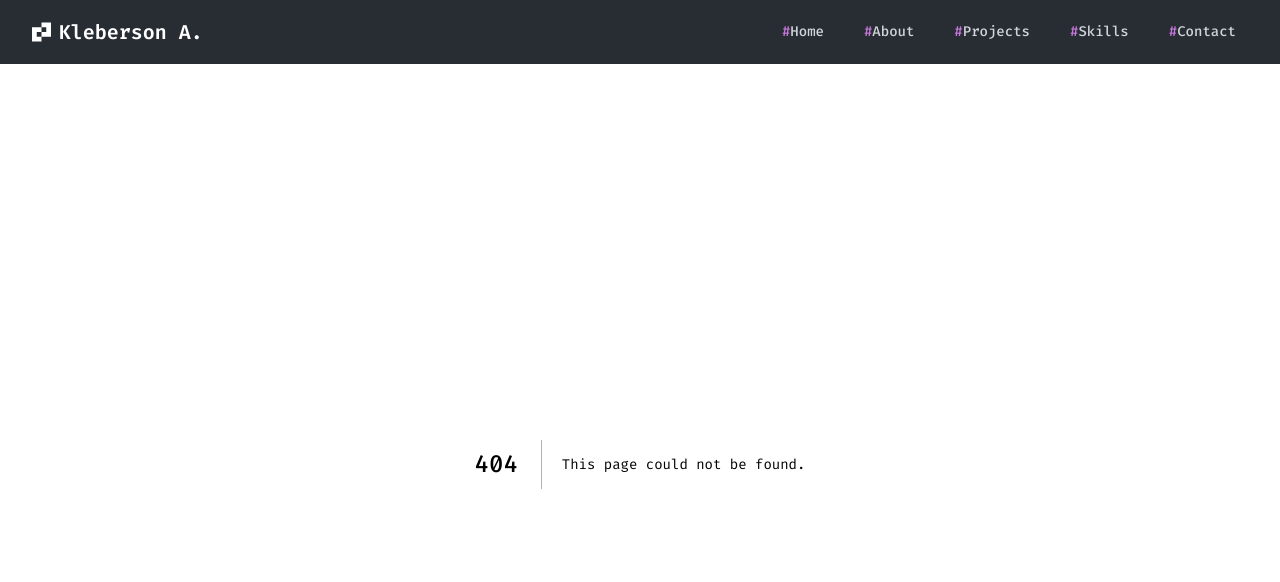
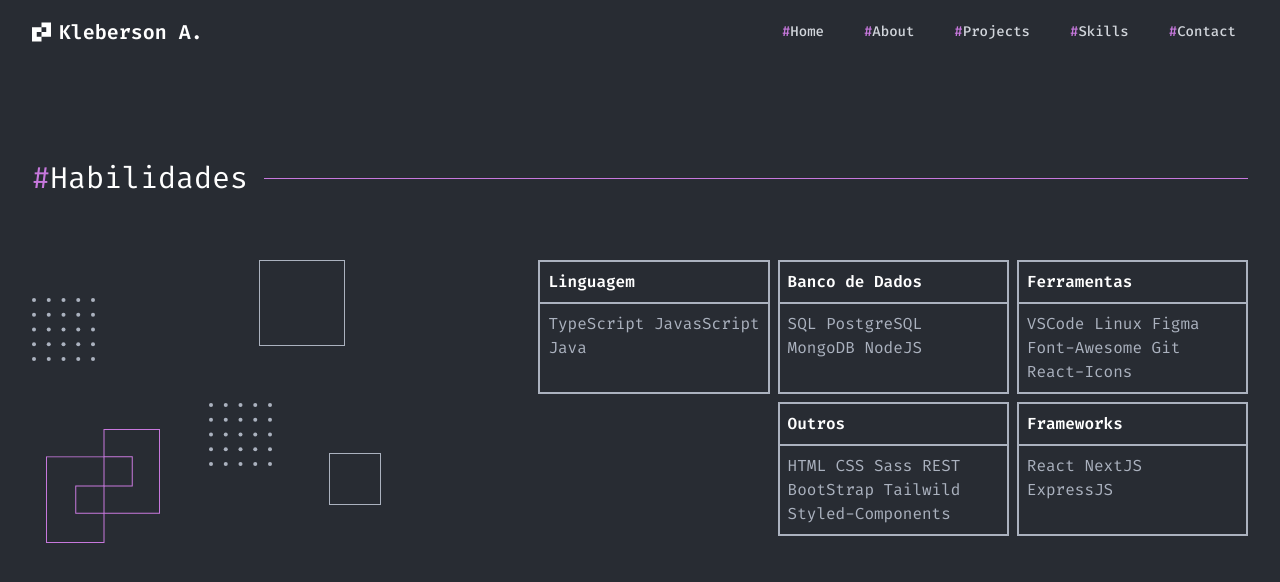
Before and after one commit to kleberson154/Portfolio, a Next.js app: page /Skills in a window 1280 px wide. Before the commit this address had no page. Shown: the top 582 px of the page. Built offline with nearby package versions, Linux system fonts and the light colour scheme.

Commit message:
pages about my finished skills

```diff
--- /dev/null
+++ b/pages/Skills.tsx
@@ -0,0 +1,68 @@
+import PageTransition from '@/src/components/PageTransition'
+import Image from 'next/image'
+import Decoration from '../public/images/decoration.svg'
+type IndexPageProps = {}
+type IndexPageRef = React.ForwardedRef<HTMLDivElement>
+
+export default function Skills(props: IndexPageProps, ref: IndexPageRef) {
+  return (
+    <div className="h-full mt-8 sm:mt-16 md:mt-24 mx-auto max-w-7xl px-2 sm:px-6 lg:px-8">
+      <PageTransition ref={ref}>
+        <div className="flex items-center justify-start w-full gap-4">
+          <h1 className="text-xl md:text-2xl lg:text-3xl ">
+            <span className="text-primary">#</span>Habilidades{' '}
+          </h1>
+          <div className="w-full sm:w-5/6 h-px bg-primary" />
+        </div>
+        <div className="flex max-md:flex-col-reverse max-md:flex-col max-md:items-center md:justify-between md:items-start pt-4 sm:pt-16">
+          <Image src={Decoration} alt="Decoracao de quadrados" />
+
+          <div className="grid sm:grid-cols-2 lg:grid-cols-3 lg:pl-6 max-md:py-8  gap-2">
+            <div className="border-secondary border-2 ">
+              <h2 className="p-2 w-56 font-semibold">Linguagem</h2>
+              <div className="w-full h-0.5 bg-secondary" />
+              <p className="text-secondary p-2">
+                TypeScript JavasScript <br />
+                Java
+              </p>
+            </div>
+            <div className="border-secondary border-2 ">
+              <h2 className="p-2 w-56 font-semibold">Banco de Dados</h2>
+              <div className="w-full h-0.5 bg-secondary" />
+              <p className="text-secondary p-2">
+                SQL PostgreSQL <br />
+                MongoDB NodeJS
+              </p>
+            </div>
+            <div className="border-secondary border-2 ">
+              <h2 className="p-2 w-56 font-semibold">Ferramentas</h2>
+              <div className="w-full h-0.5 bg-secondary" />
+              <p className="text-secondary p-2">
+                VSCode Linux Figma
+                <br />
+                Font-Awesome Git <br /> React-Icons
+              </p>
+            </div>
+            <div className="max-lg:order-6 "></div>
+            <div className="border-secondary border-2 ">
+              <h2 className="p-2 w-56 font-semibold">Outros</h2>
+              <div className="w-full h-0.5 bg-secondary" />
+              <p className="text-secondary p-2">
+                HTML CSS Sass REST
+                <br /> BootStrap Tailwild <br /> Styled-Components
+              </p>
+            </div>
+            <div className="border-secondary border-2 ">
+              <h2 className="p-2 w-56 font-semibold">Frameworks</h2>
+              <div className="w-full h-0.5 bg-secondary" />
+              <p className="text-secondary p-2">
+                React NextJS
+                <br /> ExpressJS
+              </p>
+            </div>
+          </div>
+        </div>
+      </PageTransition>
+    </div>
+  )
+}
```
Also changed, not shown: public/images/decoration.svg (added).
